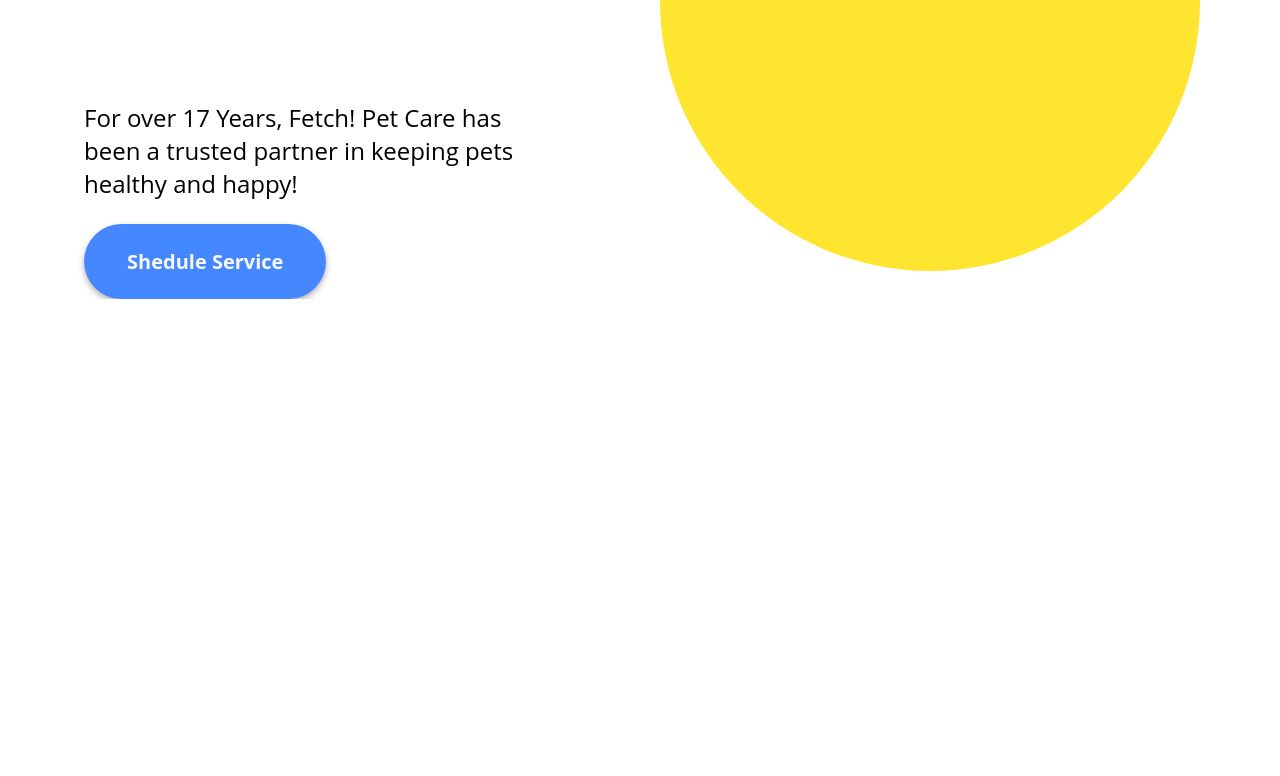
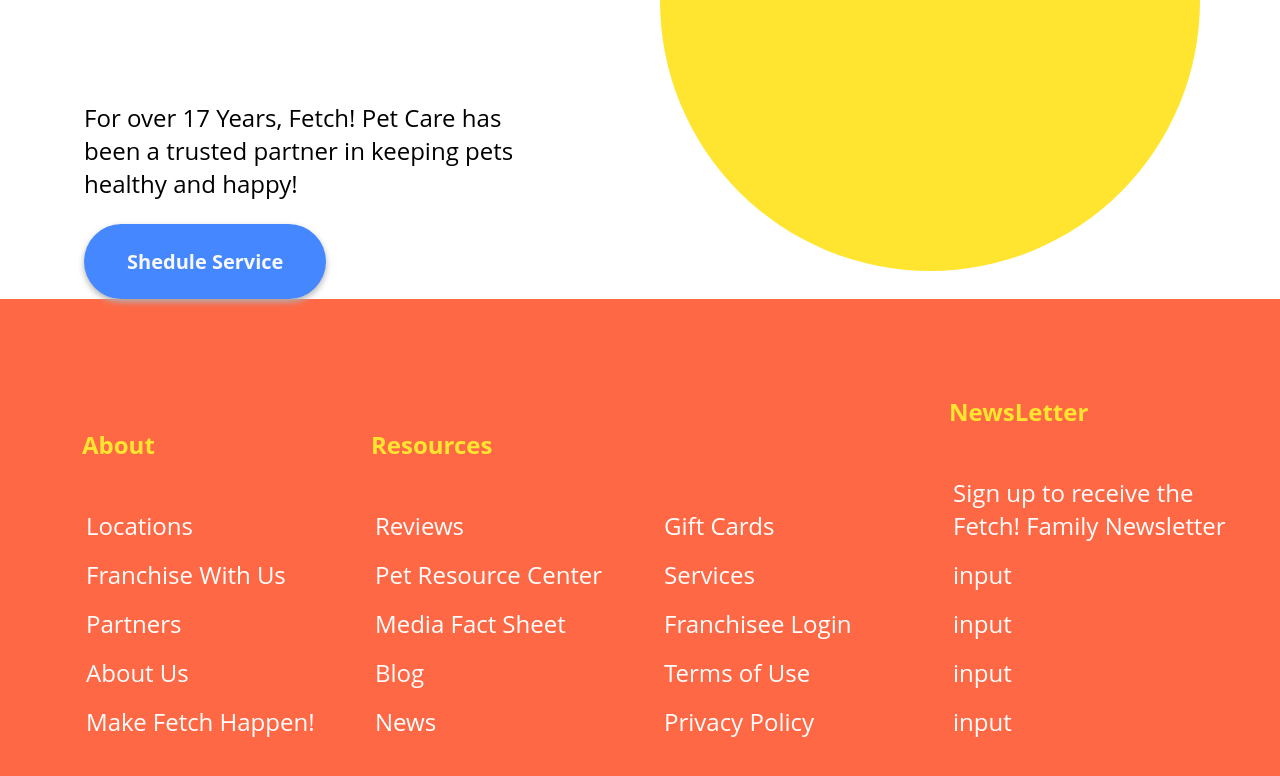
Before and after one commit to ELKINBARRETOC/prueba_frond, an Angular app: page /home in a window 1280 px wide. Shown: the part 666-1442 px from the top of the page. Before the commit the page ends 965 px from the top, so only its background shows below. Built offline with nearby package versions, Linux system fonts and the light colour scheme.

Commit message:
Se agrega el footer

```diff
--- a/src/app/app.module.ts
+++ b/src/app/app.module.ts
@@ -18,6 +18,7 @@
 import { ServicesComponent } from './componentes/paginas/services/services.component';
 import { FranchiseComponent } from './componentes/paginas/franchise/franchise.component';
 import { NofoundComponent } from './componentes/paginas/nofound/nofound.component';
+import { FooterComponent } from './componentes/footer/footer.component';
 
 @NgModule({
   declarations: [
@@ -31,7 +32,8 @@
     BlogComponent,
     ServicesComponent,
     FranchiseComponent,
-    NofoundComponent
+    NofoundComponent,
+    FooterComponent
   ],
   imports: [
     BrowserModule,
--- /dev/null
+++ b/src/app/componentes/footer/footer.component.css
@@ -0,0 +1,34 @@
+footer{
+    padding: 40px 42px;
+    font-family: 'Open Sans', 'Segoe UI', sans-serif;
+    background-color: #FE6845;
+}
+footer>ul>li{
+    display: inline-block;
+    width: 25%;
+}
+
+li{
+    list-style: none;
+}
+
+li > ul{
+    padding-left: 0px;
+}
+
+li > h5{
+
+    color: #FFE530;
+    font-size: 24px;
+}
+
+li > ul > li{
+
+    padding: 8px 4px;
+}
+
+a{
+    text-decoration: none;
+    color: #FFFFFF;
+    font-size: 24px;
+}
--- /dev/null
+++ b/src/app/componentes/footer/footer.component.html
@@ -0,0 +1,10 @@
+<footer>
+    <ul>
+        <li *ngFor="let item of menu_items">
+            <h5>{{item.label}}</h5>
+            <ul>
+                <li *ngFor="let subitem of item.submenu"><a [routerLink]="[subitem.href]" [title]="subitem.label">{{subitem.label}}</a></li>
+            </ul>
+        </li>
+    </ul>
+</footer>
--- /dev/null
+++ b/src/app/componentes/footer/footer.component.ts
@@ -0,0 +1,59 @@
+import { Component, OnInit } from '@angular/core';
+
+@Component({
+  selector: 'app-footer',
+  templateUrl: './footer.component.html',
+  styleUrls: ['./footer.component.css']
+})
+export class FooterComponent implements OnInit {
+
+  // Array que contiene los items del menu de navegacion inferior
+  public menu_items = [
+    {
+      label: 'About',
+      submenu:[
+                {label: 'Locations', href: 'location'},
+                {label: 'Franchise With Us', href: 'franchise'},
+                {label: 'Partners', href: ''},
+                {label: 'About Us', href: 'about'},
+                {label: 'Make Fetch Happen!', href: ''},
+              ]
+    },
+    {
+      label: 'Resources',
+      submenu:[
+                {label: 'Reviews', href: ''},
+                {label: 'Pet Resource Center', href: ''},
+                {label: 'Media Fact Sheet', href: ''},
+                {label: 'Blog', href: 'blog'},
+                {label: 'News', href: ''},
+              ]
+    },
+    {
+      label: '',
+      submenu:[
+                {label: 'Gift Cards', href: ''},
+                {label: 'Services', href: 'services'},
+                {label: 'Franchisee Login', href: 'franchise'},
+                {label: 'Terms of Use', href: ''},
+                {label: 'Privacy Policy', href: ''},
+              ]
+    },
+    {
+      label: 'NewsLetter',
+      submenu:[
+                {label: 'Sign up to receive the Fetch! Family Newsletter', href: ''},
+                {label: 'input', href: 'Email adress'},
+                {label: 'input', href: 'Email adress'},
+                {label: 'input', href: 'Email adress'},
+                {label: 'input', href: 'Email adress'},
+              ]
+    },
+  ];
+
+  constructor() { }
+
+  ngOnInit(): void {
+  }
+
+}
--- a/src/app/componentes/nav/nav.component.ts
+++ b/src/app/componentes/nav/nav.component.ts
@@ -27,7 +27,7 @@
     },
     {
       label: 'Franchise with Us',
-      href: 'Franchise'
+      href: 'franchise'
     }
   ];
 
--- a/src/app/componentes/paginas/home/home.component.html
+++ b/src/app/componentes/paginas/home/home.component.html
@@ -16,3 +16,5 @@
     </aside>
 
 </section>
+
+<app-footer></app-footer>
```
Also changed, not shown: 1 other file (tests, documents, lock files or other folders).
